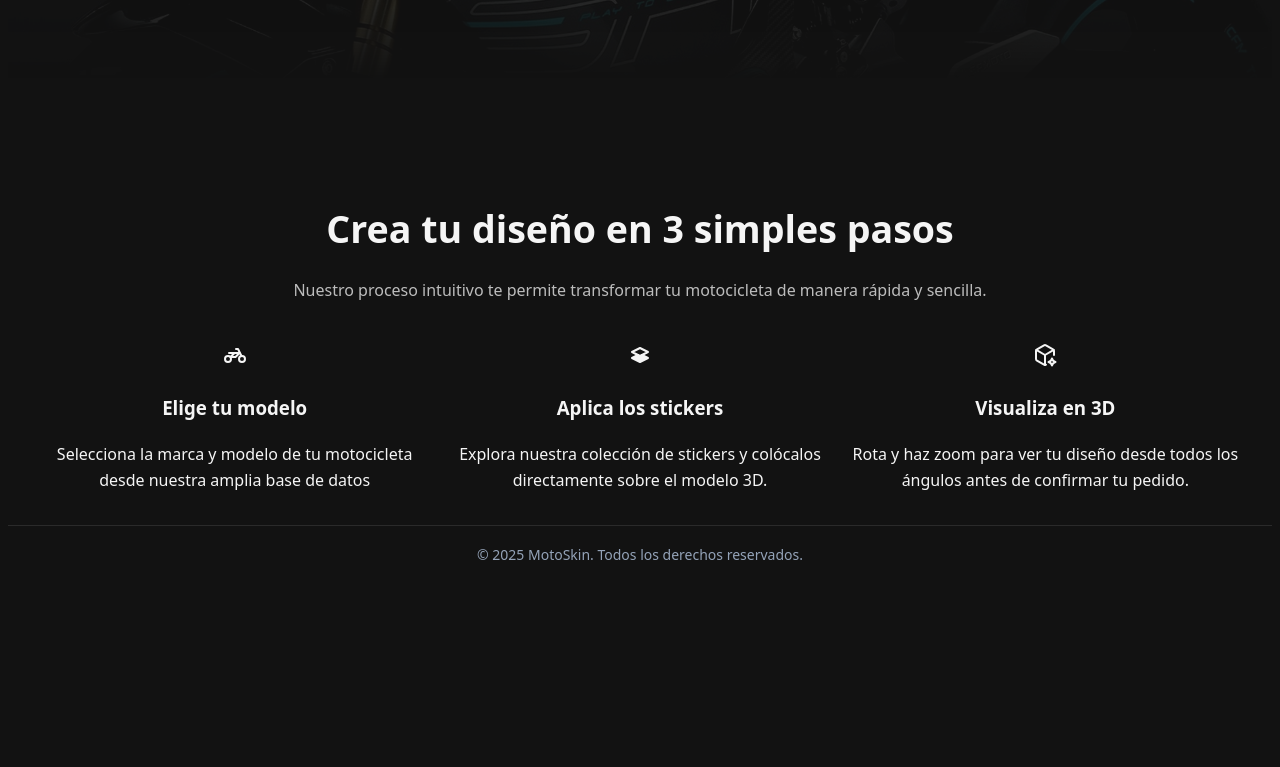
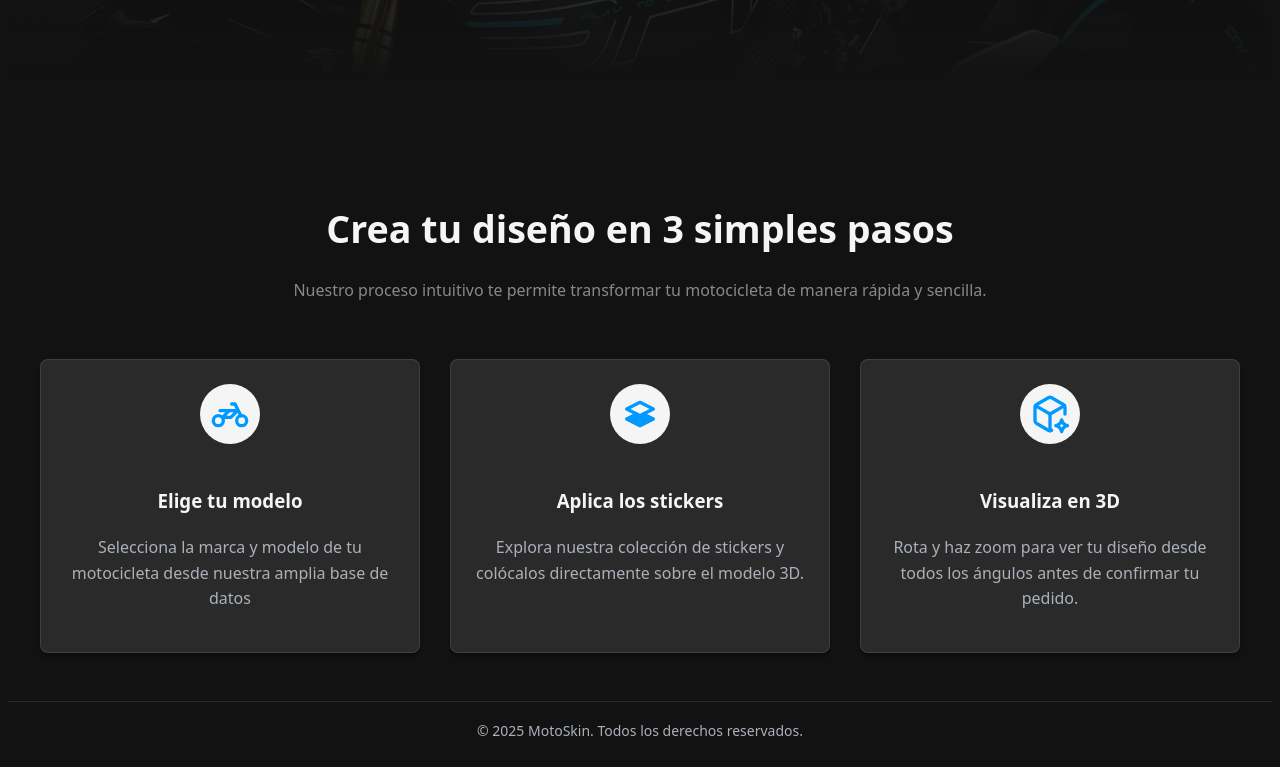
Before and after one commit to AlvaroPG02/MotoSkin_Web, a plain HTML site: page client/public/index.html in a window 1280 px wide. Shown: the part 690-1457 px from the top of the page. Before the commit the page ends 1282 px from the top, so only its background shows below. Drawn offline with Linux system fonts and the light colour scheme.

Commit message:
Update CSS variables and enhance layout for article and footer sections

```diff
--- a/client/src/styles/style_home.css
+++ b/client/src/styles/style_home.css
@@ -8,9 +8,9 @@
     --background-color: #121212;
     --text-primary: #F5F5F5;
     --text-secondary: #cbd5e1;
-    --text-muted: #94a3b8;
+    --text-muted: #abb1b9;
     --border: rgba(255, 255, 255, 0.1);
-    --card-bg: #1e293b;
+    --card-bg: rgba(255, 255, 255, 0.1);
     --shadow: rgba(0, 0, 0, 0.3);
     --input-bg: #1e293b;
     --hsla-example: hsla(210, 100%, 56%, 1);
@@ -121,6 +121,7 @@ main > section:nth-child(1) {
   p {
     margin: 1rem auto 2rem auto;
     font-size: 1.35rem;
+    width: min(70%, 700px);
     color: var(--text-secondary);
   }
 
@@ -233,6 +234,7 @@ footer {
   border-top: 1px solid var(--border);
   text-align: center;
   padding: 16px;
+  margin-top: 16px;
 
   small {
     color: var(--text-muted);
@@ -240,3 +242,32 @@ footer {
   }
 
 }
+
+article{
+  background-color: var(--card-bg);
+  border: 1px solid var(--border);
+  border-radius: 0.5rem;
+  padding: 1.5rem;
+  box-shadow: 0 4px 3px var(--shadow);
+  margin-bottom: 16px;
+
+  svg{
+    color: var(--primary-light);
+    width: 2.5rem;
+    height: 2.5rem;
+    margin-bottom: 1rem;
+    background-color: var(--text-primary);
+    border-radius: 100%;
+    padding: 10px;
+    overflow: visible;
+  }
+}
+
+p{
+  color: var(--text-muted);
+}
+
+main > section:nth-child(2) footer {
+  display: grid;
+  gap: 30px
+}
```
